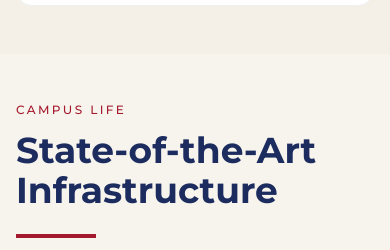
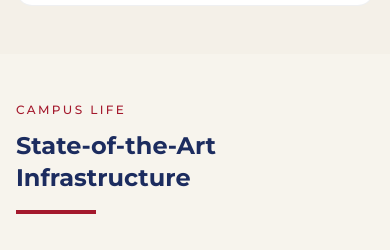
Before and after one commit to gautam-anxzone/pdeu-project, a React (Vite) app: page / in a window 390 px wide. Shown: the part 8268-8518 px from the top of the page. Built offline with nearby package versions, Linux system fonts and the light colour scheme; the HTML template or start-up script is replaced by a standard one.

Commit message:
Update CampusGallery.tsx

```diff
--- a/src/components/CampusGallery.tsx
+++ b/src/components/CampusGallery.tsx
@@ -33,7 +33,7 @@ const CampusGallery = () => {
                     <p className="text-secondary mb-3 tracking-[0.2em] uppercase text-xs font-medium">
                         Campus Life
                     </p>
-                    <h2 className="font-display text-4xl md:text-5xl font-bold text-primary mb-6">
+                    <h2 className="font-display text-2xl sm:text-4xl md:text-5xl font-bold text-primary mb-4 sm:mb-6">
                         State-of-the-Art Infrastructure
                     </h2>
                     <div className="h-1 w-20 bg-secondary mb-8" />
@@ -66,9 +66,9 @@ const CampusGallery = () => {
                                 </CarouselItem>
                             ))}
                         </CarouselContent>
-                        <div className="flex justify-center gap-6 mt-12">
-                            <CarouselPrevious className="relative static translate-y-0 h-14 w-14 rounded-full border-2 border-primary/10 bg-white text-primary hover:bg-primary hover:text-white transition-all duration-300 shadow-xl" />
-                            <CarouselNext className="relative static translate-y-0 h-14 w-14 rounded-full border-2 border-primary/10 bg-white text-primary hover:bg-primary hover:text-white transition-all duration-300 shadow-xl" />
+                        <div className="flex justify-center gap-4 sm:gap-6 mt-8 sm:mt-12">
+                            <CarouselPrevious className="relative static translate-y-0 h-10 w-10 sm:h-14 sm:w-14 rounded-full border-2 border-primary/10 bg-white text-primary hover:bg-primary hover:text-white transition-all duration-300 shadow-xl" />
+                            <CarouselNext className="relative static translate-y-0 h-10 w-10 sm:h-14 sm:w-14 rounded-full border-2 border-primary/10 bg-white text-primary hover:bg-primary hover:text-white transition-all duration-300 shadow-xl" />
                         </div>
                     </Carousel>
                 </div>
```
